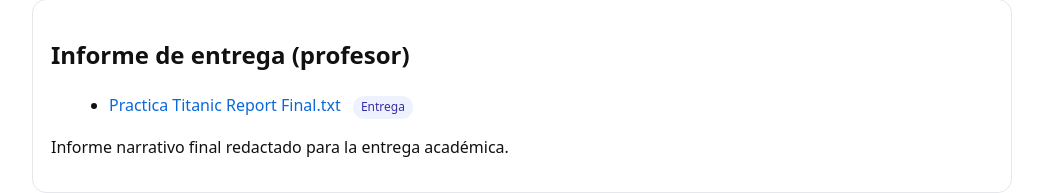
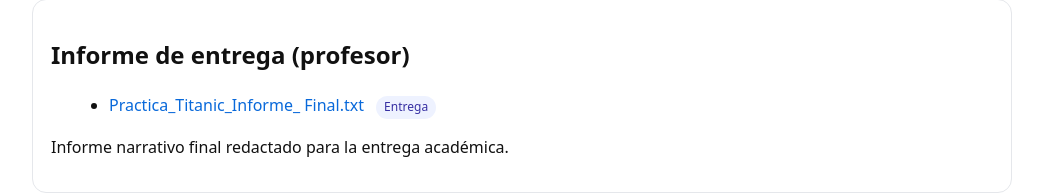
Before and after one commit to gtomaino58/titanic-polars-ci, a plain HTML site: page docs/index.html in a window 1280 px wide. Shown: the part 137-330 px from the top of the page, without its empty margins (118-1161 px from the left). Drawn offline with Linux system fonts and the light colour scheme.

```diff
--- a/docs/index.html
+++ b/docs/index.html
@@ -50,8 +50,8 @@
     <h2>Informe de entrega (profesor)</h2>
     <ul>
       <li>
-        <a href="./Practica%20Titanic%20Report%20Final.txt">
-          Practica Titanic Report Final.txt
+        <a href="./Practica_Titanic_Informe_Final.txt">
+          Practica_Titanic_Informe_ Final.txt
         </a>
         <span class="tag">Entrega</span>
       </li>
```
